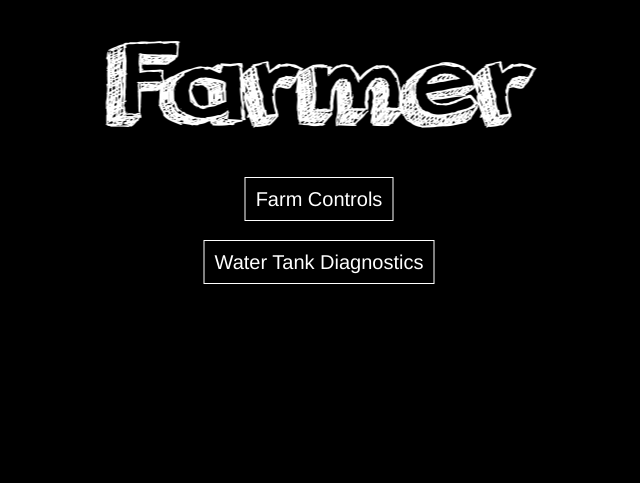
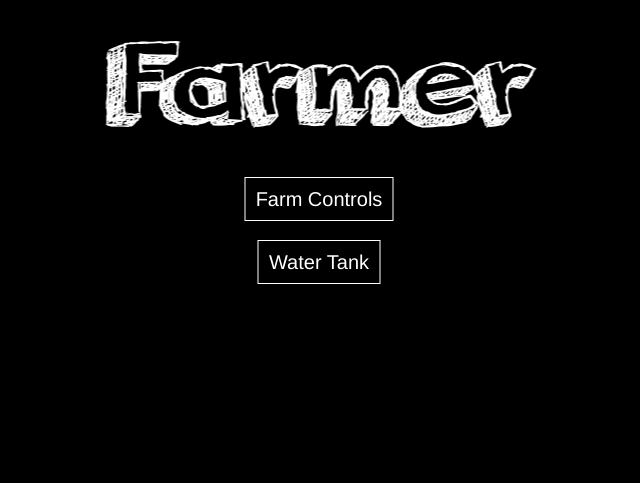
Before and after one commit to monkeygoessnap/Farmer-App, a Flask app: page / in a window 1280 px wide. Shown: the part 248-731 px from the top of the page, without its empty margins (321-961 px from the left). Run offline with Flask 2, Linux system fonts and the light colour scheme; some libraries are stand-ins or nearby versions.

Commit message:
working app

```diff
--- a/templates/index.html
+++ b/templates/index.html
@@ -11,11 +11,10 @@
 {% block main %}
     <div text-align="center" style="background-color:white">
         <div class="hero-text">
-
             <p><img src="/static/img/farmerlogo_b.png"><br><br>
             </p>
             <a href="/farm1" id="btn" style="margin:20px;">Farm Controls</a><hr>
-            <a href="/watertank" id="btn" style="margin:20px;">Water Tank Diagnostics</a>
+            <a href="/watertank" id="btn" style="margin:20px;">Water Tank</a>
             <br>
         </div>
     </div>
```
